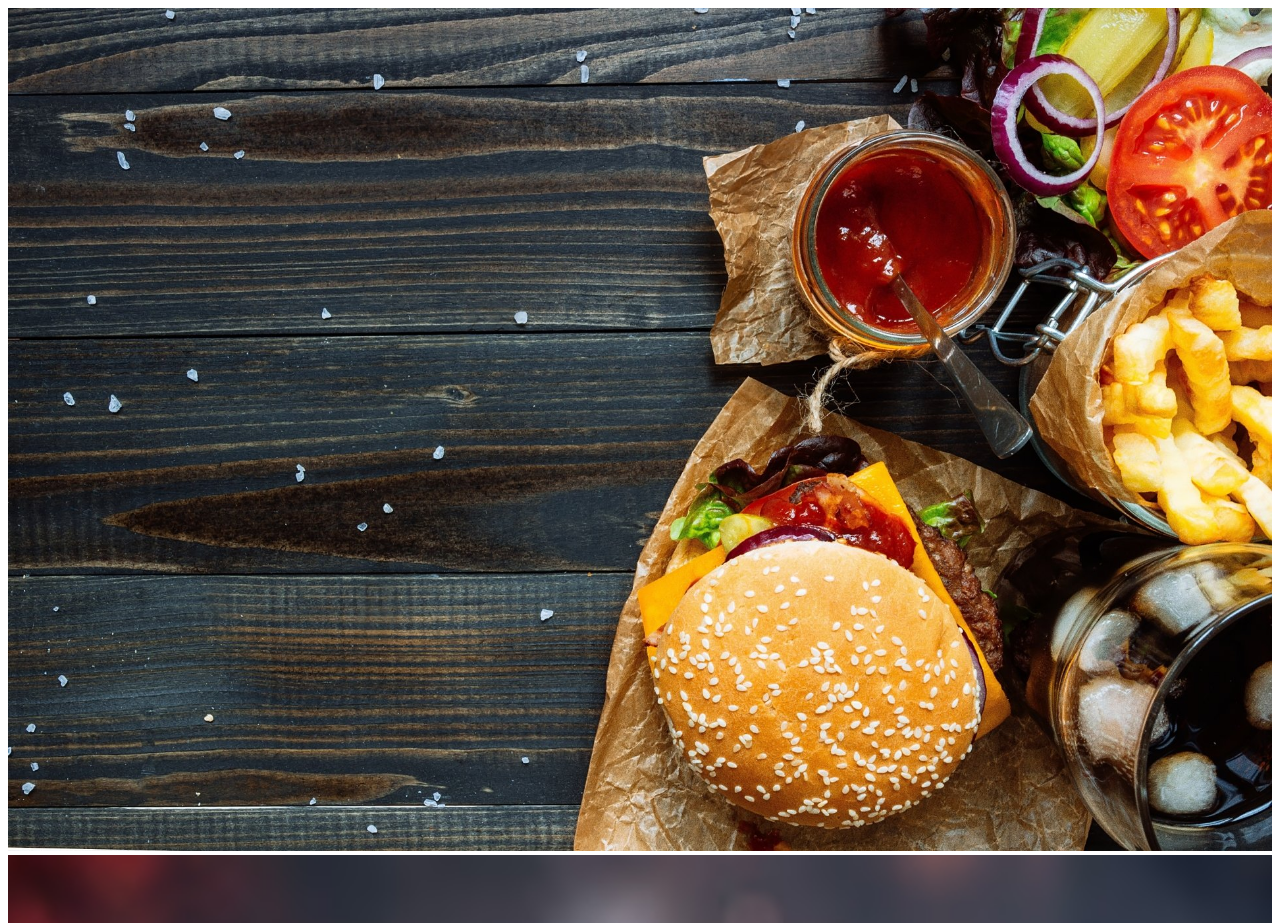
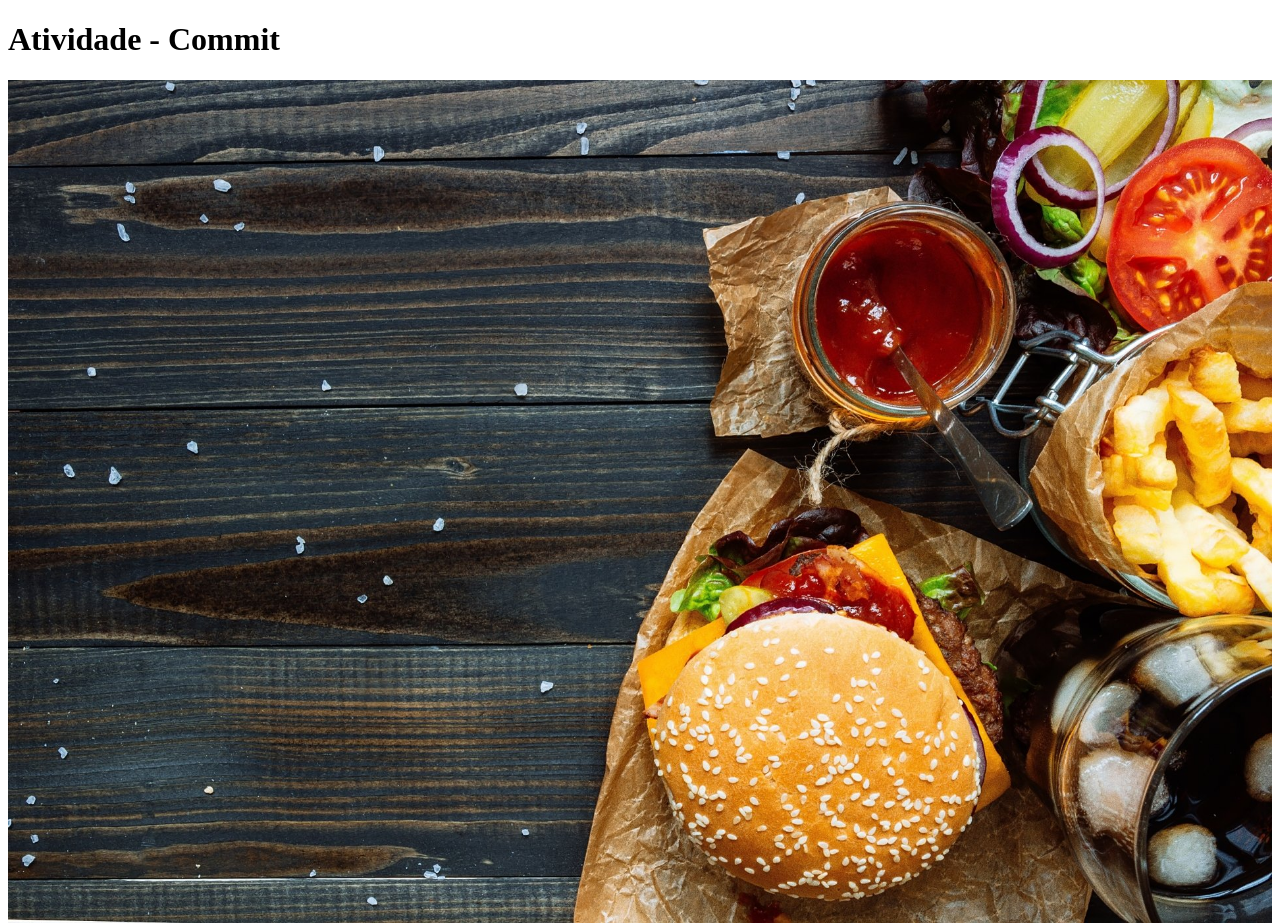
Before and after one commit to JoaoPe22/Atividade1_commits, a plain HTML site: page index.html in a window 1280 px wide. Shown: the top 923 px of the page. Drawn offline with Linux system fonts and the light colour scheme.

Commit message:
Alterei o elemento pai das imagens

```diff
--- a/index.html
+++ b/index.html
@@ -6,8 +6,12 @@
     <title>Document</title>
   </head>
   <body>
-    <img src="image/fundoBackground.jpg" alt="" width="100%"/>
-    <img src="image/fundoBackground2.jpg" alt="" width="100%"/>
-    <img src="image/logo.png" alt="" width="100%"/>
+    <h1>Atividade - Commit</h1>
+    <div>
+      <img src="image/fundoBackground.jpg" alt="" width="100%" />
+      <img src="image/fundoBackground2.jpg" alt="" width="100%" />
+      <img src="image/logo.png" alt="" width="100%" />
+    </div>
+
   </body>
 </html>
```
